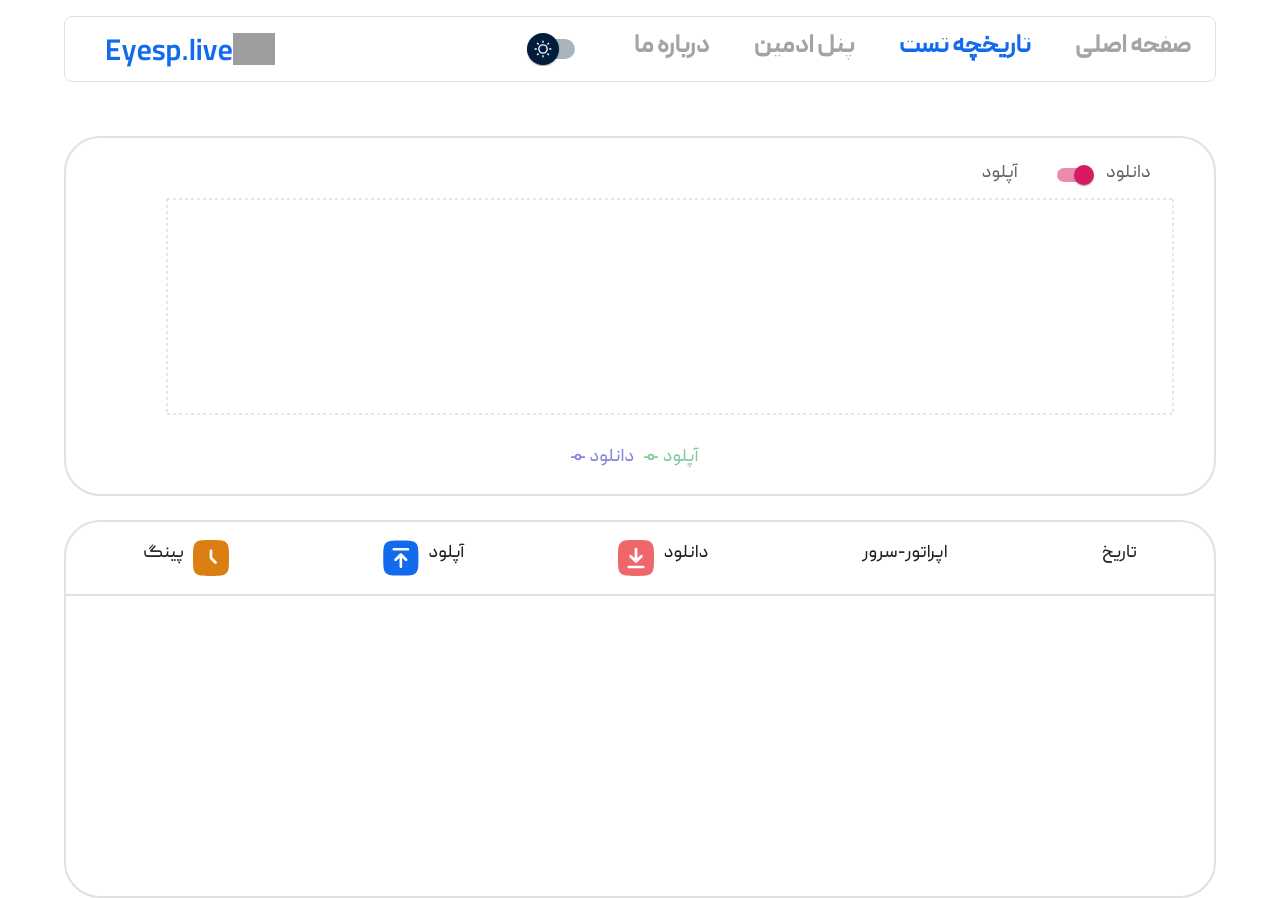
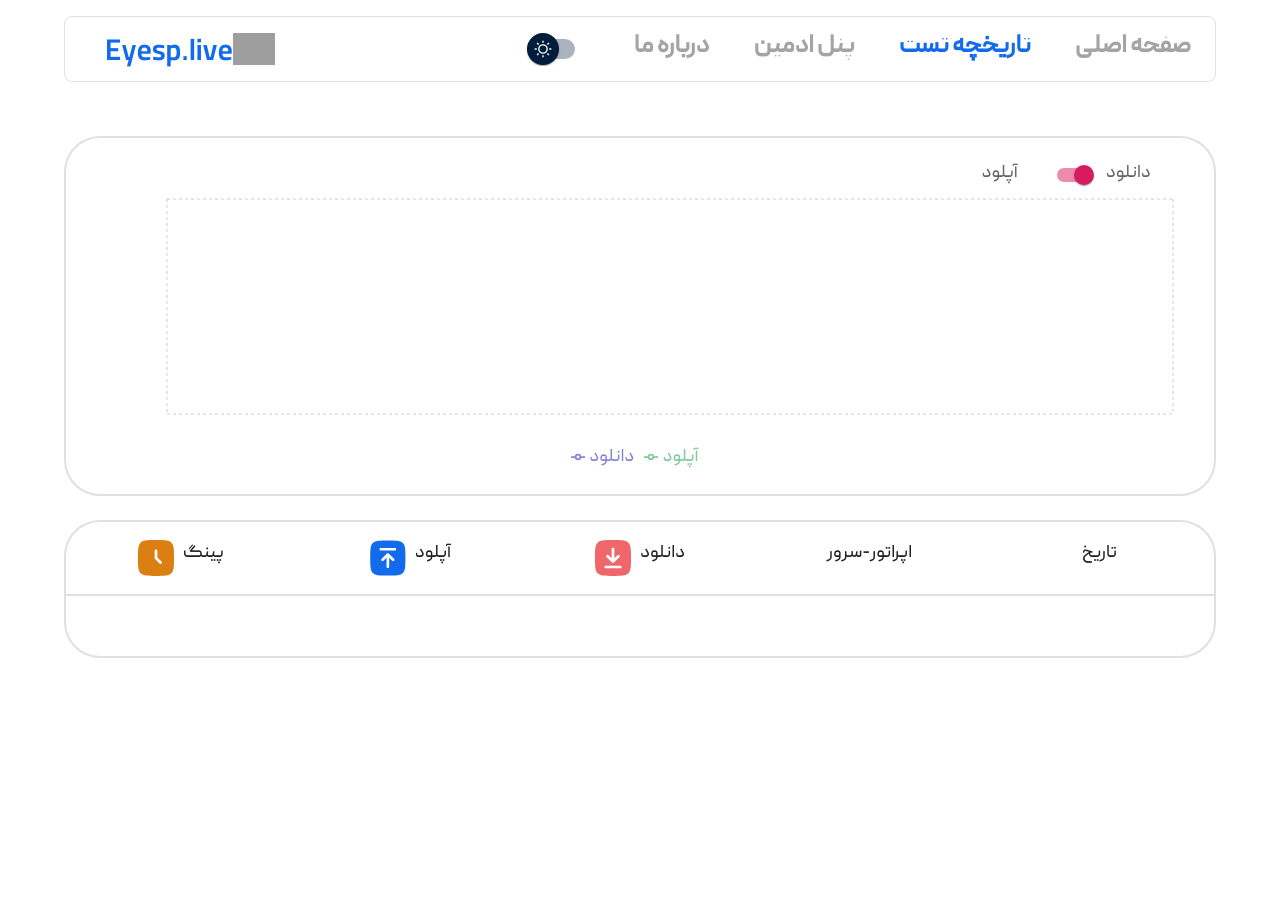
Before and after one commit to Raika-Company/eyesp-v1, a React (Vite) app in the folder client-app/: page /test-history in a window 1280 px wide. After the commit the page ends 800 px from the top, so only its background shows below. Built offline with nearby package versions, Linux system fonts and the light colour scheme; grey boxes are pictures that could not be loaded.

Commit message:
style: make appearance of table better.

```diff
--- a/client-app/src/components/testHistory/DlandUlCharts.jsx
+++ b/client-app/src/components/testHistory/DlandUlCharts.jsx
@@ -95,7 +95,7 @@ function DlandUlCharts() {
           <LineChart data={transformedData}>
             <CartesianGrid strokeDasharray="3 3" />
             <XAxis dataKey="name" />
-            <YAxis />
+            <YAxis label={{ value: 'Mbps', angle: -90, position: 'insideLeft' }} />
             <Tooltip />
             <Legend />
             <Line type="monotone" dataKey="دانلود" stroke="#8884d8" />
--- a/client-app/src/components/testHistory/ResultTestHistory.jsx
+++ b/client-app/src/components/testHistory/ResultTestHistory.jsx
@@ -12,7 +12,23 @@ function ResultTestHistory() {
     fontSize: isSmScreen ? "10px" : isMdScreen ? "14px" : "18px",
   });
 
-  const getImageWidth = () => (isSmScreen ? "1em" : isMdScreen ? "1.5em" : "2em");
+  const getImageWidth = () =>
+    isSmScreen ? "1em" : isMdScreen ? "1.5em" : "2em";
+
+  const getFlexStyles = (idx) => {
+    const basisValues = [
+      "20%", // For "تاریخ"
+      "20%", // For "اپراتور-سرور"
+      "20%", // For "دانلود"
+      "20%", // For "آپلود"
+      "20%", // For "پینگ"
+    ];
+    return {
+      flexGrow: 0,
+      flexShrink: 0,
+      flexBasis: basisValues[idx],
+    };
+  };
 
   const storedResults = JSON.parse(localStorage.getItem("testResults") || "[]");
 
@@ -20,8 +36,9 @@ function ResultTestHistory() {
     <Box
       key={index}
       display="flex"
+      flexDirection="row-reverse"
+      justifyContent="center"
       paddingBottom="2em"
-      flexGrow={1}
       width="100%"
     >
       {[
@@ -35,9 +52,16 @@ function ResultTestHistory() {
           key={idx}
           sx={{
             ...getTypographyStyles(),
-            color: idx === 2 ? "#EF676B" : idx === 3 ? "#126AED" : idx === 4 ? "#DB7F12" : undefined,
+            ...getFlexStyles(idx),
+            color:
+              idx === 2
+                ? "#EF676B"
+                : idx === 3
+                ? "#126AED"
+                : idx === 4
+                ? "#DB7F12"
+                : undefined,
             textAlign: "center",
-            flexGrow: 1,
           }}
         >
           {text}
@@ -47,51 +71,59 @@ function ResultTestHistory() {
   ));
 
   const headers = [
-    { label: "پینگ", image: ping, isImageFirst: false },
+    { label: "تاریخ" },
+    { label: "اپراتور-سرور" },
+    { label: "دانلود", image: download },
     { label: "آپلود", image: upload },
-    { label: "دانلود", image: download },
-    { label: "اپراتور-سرور" },
-    { label: "تاریخ" },
+    { label: "پینگ", image: ping },
   ];
 
   return (
-    <Box sx={{
-      width: "90vw",
-      border: "2px solid #E0E0E0",
-      borderRadius: "2em",
-      marginX: "auto",
-      display: "flex",
-      flexDirection: "column",
-      justifyContent: "center",
-      gap: "24px",
-    }}>
-      <Box sx={{
-        display: "flex",
-        flexDirection: "row",
-        justifyContent: "center",
-        alignItems: "stretch",
-        paddingY: "1em",
-        borderBottom: "2px solid #E0E0E0",
-      }}>
-        {headers.map(({ label, image, isImageFirst = true }) => (
-          <Box key={label} display= "flex" justifyContent= "center" flexGrow={1} gap="0.5em">
-            {!isImageFirst && <Typography sx={getTypographyStyles()}>{label}</Typography>}
-            {image && <img style={{ width: getImageWidth() }} src={image} alt={label} />}
-            {isImageFirst && <Typography sx={getTypographyStyles()}>{label}</Typography>}
+    <Box
+      width="90vw"
+      border="2px solid #E0E0E0"
+      borderRadius="2em"
+      marginX="auto"
+      display="flex"
+      flexDirection="column"
+      justifyContent="center"
+      gap="24px"
+      overflow="hidden"
+    >
+      <Box
+        width="100%"
+        display="flex"
+        flexDirection="row-reverse"
+        justifyContent="center"
+        alignItems="stretch"
+        paddingY="1em"
+        borderBottom="2px solid #E0E0E0"
+      >
+        {headers.map(({ label, image }, idx) => (
+          <Box
+            key={label}
+            display="flex"
+            justifyContent="center"
+            {...getFlexStyles(idx)}
+            gap="0.5em"
+          >
+            {image && (
+              <img style={{ width: getImageWidth() }} src={image} alt={label} />
+            )}
+            <Typography sx={getTypographyStyles()}>{label}</Typography>
           </Box>
         ))}
       </Box>
-      <Box sx={{
-        height: "30vh",
-        borderBottomLeftRadius: "2em",
-        borderBottomRightRadius: "2em",
-        display: "flex",
-        flexDirection: "column",
-        alignItems: "center",
-        overflowY: "auto",
-        marginBottom: "2em",
-        direction: "rtl",
-      }}>
+      <Box
+        maxHeight="30vh"
+        borderbottomleftradius="2em"
+        borderbottomrightradius="2em"
+        display="flex"
+        flexDirection="column"
+        overflow="auto"
+        marginBottom="2em"
+        width="100%"
+      >
         {elements}
       </Box>
     </Box>
```
